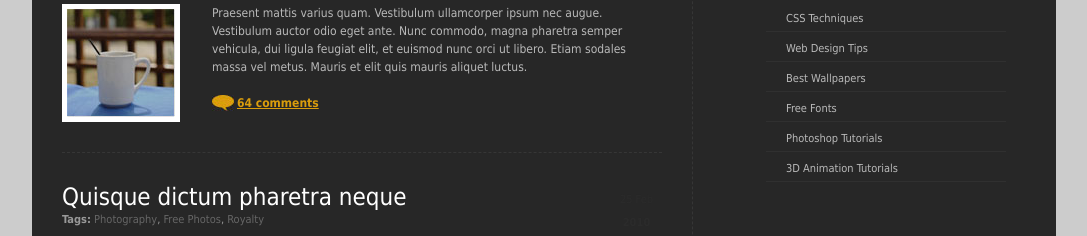
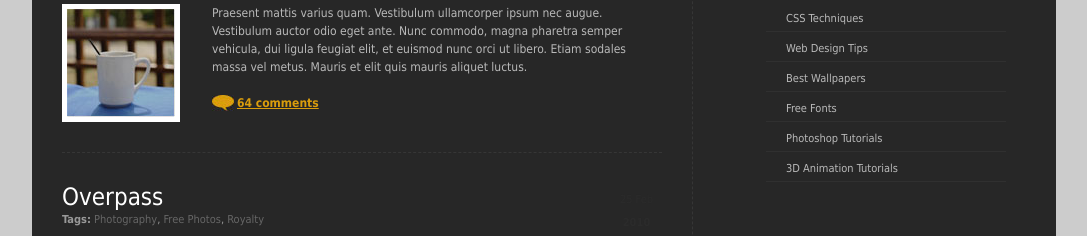
Before and after one commit to CyberBishop/writeups, a plain HTML site: page index.html in a window 1280 px wide. Shown: the part 547-783 px from the top of the page, without its empty margins (96-1183 px from the left). Drawn offline with Linux system fonts and the light colour scheme.

Commit message:
overpass

```diff
--- a/index.html
+++ b/index.html
@@ -84,7 +84,7 @@ function clearText(field)
 
         <div class="post_box">
             <div class="header">
-                <h2><a href="#">Quisque dictum pharetra neque</a></h2>
+                <h2><a href="#">Overpass</a></h2>
               <div class="tag"><strong>Tags:</strong> <a href="#">Photography</a>, <a href="#">Free Photos</a>, <a href="#">Royalty</a></div>
                 <span class="posted_date">
                     25 Feb
```
